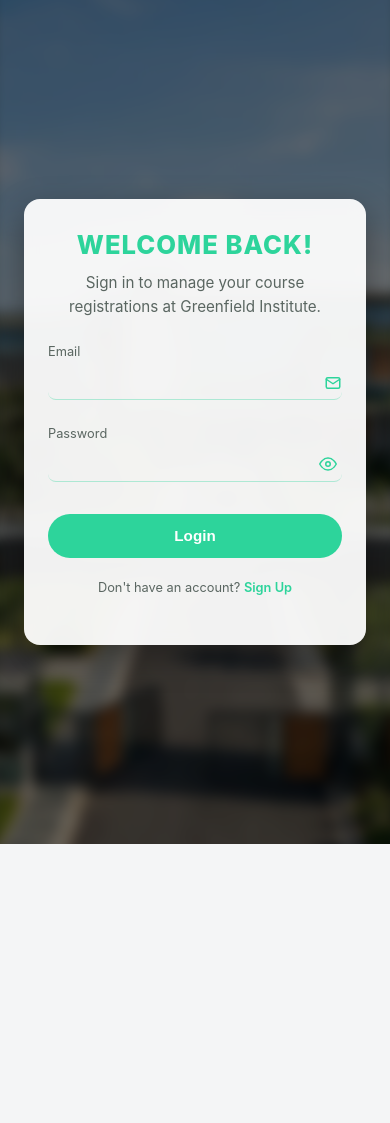
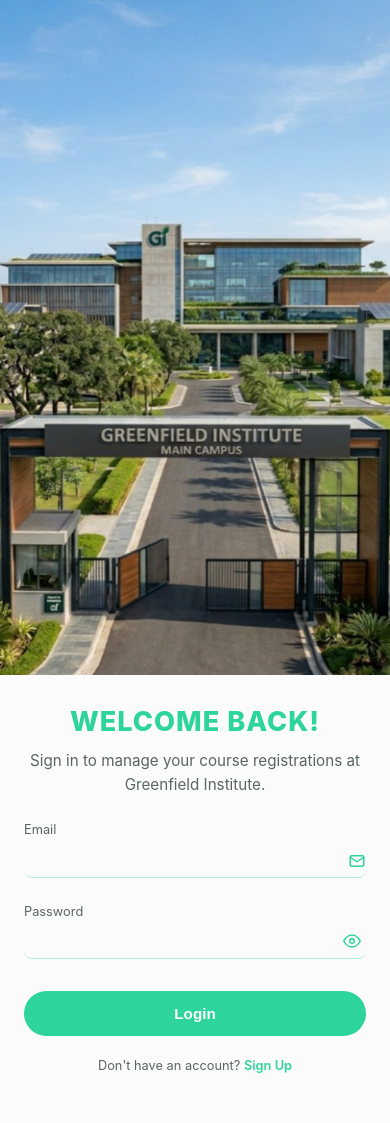
Before and after one commit to Winney360/GreenField_Institute, a PHP site: page / in a window 390 px wide. Before the commit the page ends 844 px from the top, so only its background shows below. Run offline with PHP 8.4, Linux system fonts and the light colour scheme.

Commit message:
fix: Update mobile and tablet layout for auth page to improve usability and visual clarity

```diff
--- a/assets/css/style.css
+++ b/assets/css/style.css
@@ -689,70 +689,98 @@
 .is-going-to-signup .auth-card__form,
 .is-going-to-login  .auth-card__form { animation: form-swap 3500ms var(--auth-ease) both; }
 
-/* --- AUTH PAGE — MOBILE LAYOUT ( ≤ 768px ) ------------------
-   On phones/tablets the diagonal split collapses:
-     • hero image fills the whole viewport with a blur + dark overlay
-     • the form sits in a centered frosted-glass card on top
-     • the dark/hero side-swap animations are disabled (no diagonal
-       to animate); the form's slide-down/up still plays.
+/* --- AUTH PAGE — MOBILE & TABLET LAYOUT ( ≤ 1199px ) ----------
+   Covers all phones and tablets (in any orientation, including iPad
+   Pro in landscape at 1194px). Desktop split kicks in at 1200px+.
+
+   Layout becomes a simple vertical stack:
+     ┌──────────────┐
+     │     IMAGE    │  ← clean hero (no blur), 80% of viewport height
+     ├──────────────┤
+     │  WELCOME +   │  ← form scrolls below the image
+     │  FORM        │     in normal flow
+     └──────────────┘
 */
-@media (max-width: 768px) {
+@media (max-width: 1199px) {
 
-    /* Dark panel: drop the diagonal, become a full-bleed image holder. */
+    /* Allow the page to scroll vertically — the desktop layout is locked
+       to 100vh with overflow:hidden, which breaks the stacked layout. */
+    body.auth-page {
+        height: auto;
+        min-height: 100vh;
+        overflow: auto;
+    }
+    .auth-card {
+        height: auto;
+        min-height: 100vh;
+        overflow: visible;
+        display: flex;
+        flex-direction: column;
+    }
+
+    /* IMAGE BLOCK — sits at the top, fixed 40vh tall, no diagonal, no blur. */
     .auth-card__dark,
     .mode-login  .auth-card__dark,
     .mode-signup .auth-card__dark {
+        position: relative;
+        inset: auto;
+        width: 100%;
+        height: 80vh;
         clip-path: none;
-        inset: 0;
+        flex-shrink: 0;
     }
-
-    /* Hero image: fill the viewport, blur it, dim it for text contrast.
-       transform: scale(1.05) hides the soft edges that blur creates. */
     .auth-card__hero,
     .mode-login  .auth-card__hero,
     .mode-signup .auth-card__hero {
+        position: absolute;
+        top: 0;
         left: 0;
-        width: 100vw;
-        height: 100vh;
-        filter: blur(6px) brightness(0.45);
-        transform: scale(1.05);
+        width: 100%;
+        height: 100%;
+        object-fit: cover;
+        filter: none;
+        transform: none;
     }
 
-    /* Form panel sits centered over the image, no side-padding gymnastics. */
+    /* FORM BLOCK — sits below the image in normal flow. */
     .auth-card__form,
     .mode-login  .auth-card__form,
     .mode-signup .auth-card__form {
+        position: relative;
+        inset: auto;
+        flex: 1;
         justify-content: center;
         align-items: center;
-        padding: 1.5rem;
-        z-index: 2;
+        padding: 2rem 1.5rem;
     }
 
-    /* The form-inner becomes the visible "card" — frosted glass effect.
-       backdrop-filter blurs whatever's behind the card (the image).
-       The translucent white background gives form text good contrast. */
+    /* No card wrapping — form content lays out directly on the page bg. */
     .auth-card__form-inner {
         width: 100%;
         max-width: 380px;
-        background: rgba(255, 255, 255, 0.94);
-        backdrop-filter: blur(8px);
-        -webkit-backdrop-filter: blur(8px);
-        padding: 2rem 1.5rem;
-        border-radius: 16px;
-        box-shadow: 0 12px 32px rgba(0, 0, 0, 0.35);
+        background: transparent;
+        backdrop-filter: none;
+        -webkit-backdrop-filter: none;
+        padding: 0;
+        border: none;
+        border-radius: 0;
+        box-shadow: none;
     }
 
     /* Tighter spacing on small screens. */
     .auth-welcome { margin-bottom: 1.25rem; }
-    .auth-welcome h1 { font-size: 1.6rem; letter-spacing: 1px; }
+    .auth-welcome h1 { font-size: 1.7rem; letter-spacing: 1px; }
     .mode-signup .auth-welcome { margin-top: 0; }
 
-    /* Disable the diagonal/hero animations on mobile — they'd flicker the
-       image since there's no diagonal anymore. The form swap still plays. */
+    /* Disable all the desktop transitions on mobile — they were built
+       around the diagonal split, which no longer exists here. The mode
+       swap happens instantly. */
     .is-going-to-signup .auth-card__dark,
     .is-going-to-signup .auth-card__hero,
     .is-going-to-login  .auth-card__dark,
-    .is-going-to-login  .auth-card__hero {
+    .is-going-to-login  .auth-card__hero,
+    .is-going-to-signup .auth-card__form,
+    .is-going-to-login  .auth-card__form {
         animation: none;
     }
 }
```
